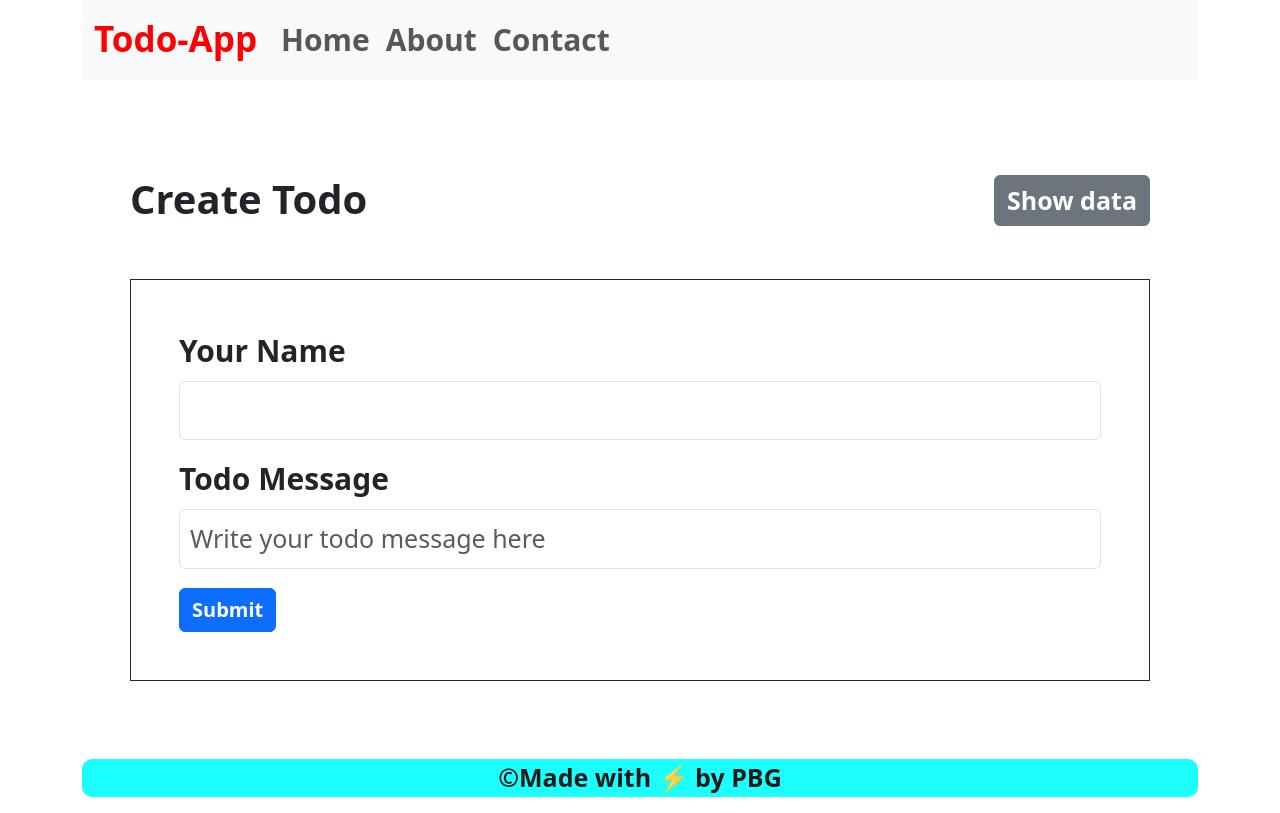
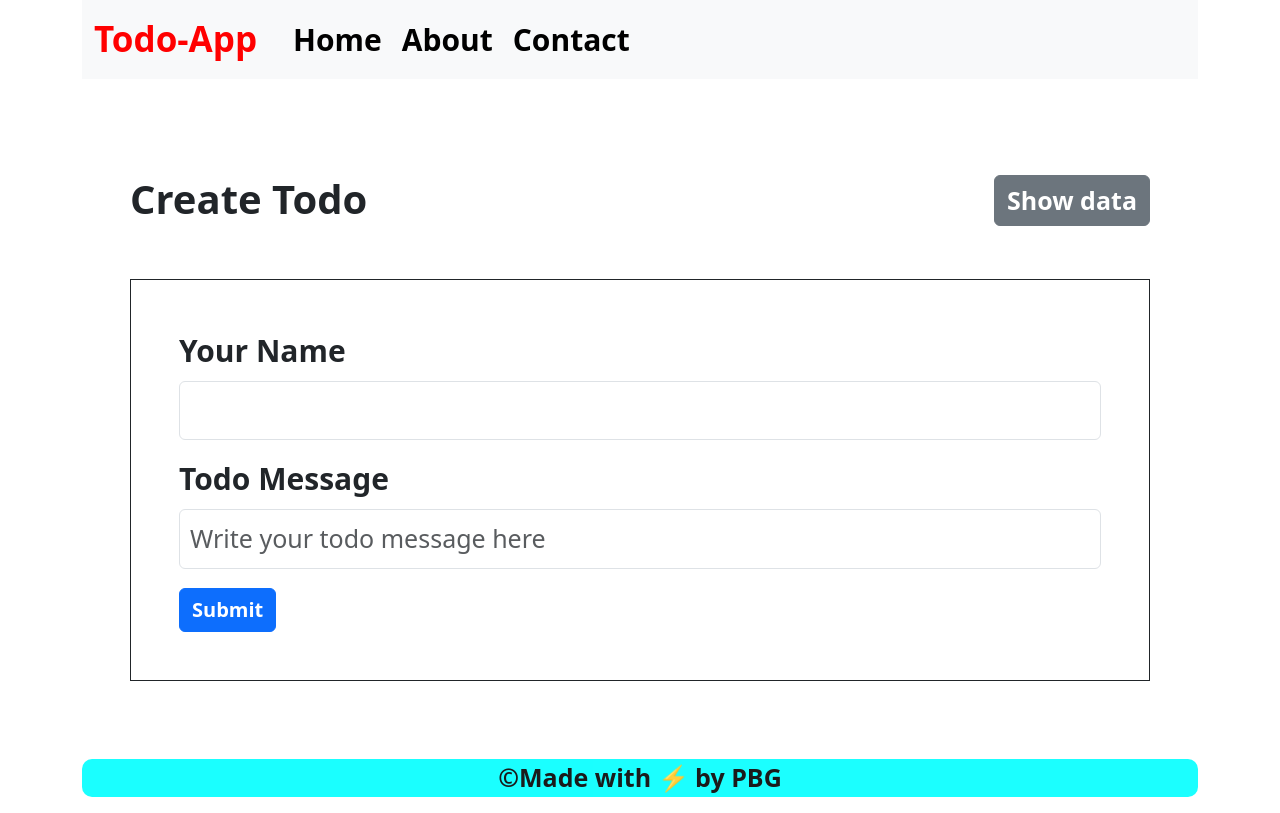
Before and after one commit to spiman9/CRUD---React---TODO, a React (Create React App) app: page / in a window 1280 px wide. Built offline with nearby package versions, Linux system fonts and the light colour scheme.

Commit message:
main-commit1

```diff
--- a/src/Components/Navbar.js
+++ b/src/Components/Navbar.js
@@ -1,6 +1,7 @@
 import Container from 'react-bootstrap/Container';
 import Nav from 'react-bootstrap/Nav';
 import Navbar from 'react-bootstrap/Navbar';
+import { Link } from 'react-router-dom';
 
 function Navbar1() {
   return (
@@ -10,9 +11,9 @@ function Navbar1() {
         <Navbar.Toggle aria-controls="basic-navbar-nav" />
         <Navbar.Collapse id="basic-navbar-nav">
           <Nav className="me-auto">
-            <Nav.Link href="/" className='text-center' style={{fontSize: '30px' , fontWeight: 'bold'}}>Home</Nav.Link>
-            <Nav.Link href="/about" className='text-center' style={{fontSize: '30px' , fontWeight: 'bold'}}>About</Nav.Link>
-            <Nav.Link href="/contact" className='text-center' style={{fontSize: '30px' , fontWeight: 'bold'}}>Contact</Nav.Link>
+            <Link to="/" className='text-center' style={{fontSize: '30px' , fontWeight: 'bold' , textDecoration: 'none' , color:'black' , marginLeft: '20px'}}>Home</Link>
+            <Link to="/about" className='text-center' style={{fontSize: '30px' , fontWeight: 'bold' , textDecoration: 'none' , color:'black' , marginLeft: '20px'}}>About</Link>
+            <Link to="/contact" className='text-center' style={{fontSize: '30px' , fontWeight: 'bold' , textDecoration: 'none' , color:'black' , marginLeft: '20px'}}>Contact</Link>
           </Nav>
         </Navbar.Collapse>
       </Container>
```
